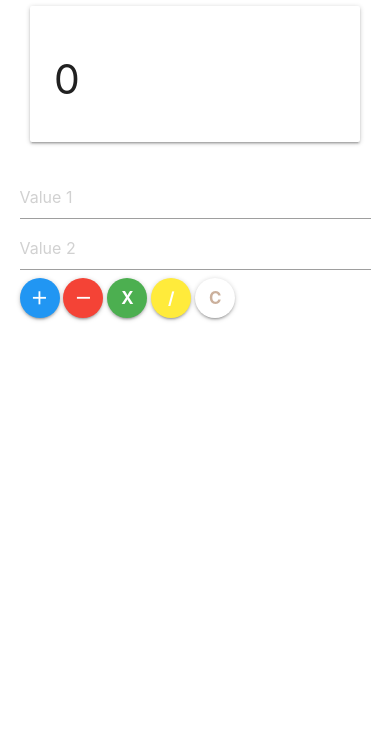
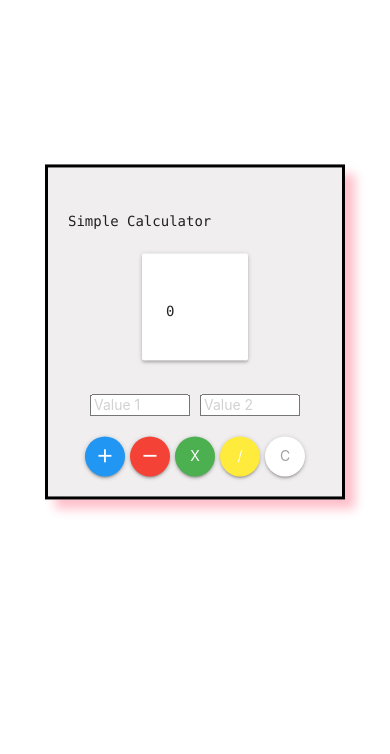
Before and after one commit to ConjecturesandRefutations/Basic-Calculator, a plain HTML site: page index.html in a window 390 px wide. Shown: the part 90-844 px from the top of the page. Drawn offline with nearby package versions, Linux system fonts and the light colour scheme.

Commit message:
updated styling

```diff
--- a/index.html
+++ b/index.html
@@ -7,17 +7,7 @@
     <title>Calculator</title>
     <link rel="stylesheet" href="https://cdnjs.cloudflare.com/ajax/libs/materialize/1.0.0/css/materialize.min.css">
     <link href="https://fonts.googleapis.com/icon?family=Material+Icons" rel="stylesheet">
-    <script src="https://cdnjs.cloudflare.com/ajax/libs/materialize/1.0.0/js/materialize.min.js"></script>
-    <style type='text/css'>
-        .theme-text{
-            color: #cbb09c !important;
-        }
-        #multiply, #divide, #clear{
-            font-size: larger;
-            font-weight: bold;
-        }
-
-    </style>
+    <link rel="stylesheet" href="styles.css">
 </head>
 <body>
 
@@ -29,7 +19,7 @@
 <!-- output -->
 
 <div class="row">
-    <div class="col s12 m6 offset-m3">
+    <div class="col s6 m6 offset-s3 offset-m3">
       <div class="card">
         <div class="card-content">
           <h3 id="output">0</h3>
@@ -40,15 +30,19 @@
 
 
 <!-- inputs -->
-<input type="text" id="input1" placeholder="Value 1" class="input">
-<input type="text" id="input2" placeholder="Value 2" class="input">
+<div class="inputs">
+    <input type="text" id="input1" placeholder="Value 1" class="browser-default">
+    <input type="text" id="input2" placeholder="Value 2" class="browser-default">
+</div>
 
 <!-- buttons -->
+<div class="buttons">
 <button onclick="add()" class="btn-floating blue"><i class="material-icons">add</i></button>
 <button onclick="subtract()" class="btn-floating red"><i class="material-icons">remove</i></button>
 <button onclick="multiply()" class="btn-floating green" id="multiply">X</button>
 <button onclick="divide()" class="btn-floating yellow" id="divide">/</button>
 <button onclick="clearInputs()" id="clear" class="theme-text btn-floating white grey-text">C</button>
+</div>
 
 
 </div>
--- /dev/null
+++ b/styles.css
@@ -0,0 +1,68 @@
+body {
+    overflow-x: hidden !important;
+}
+
+.container{
+    position: absolute;
+    top: 50%;
+    left: 50%;
+    transform: translate(-50%, -50%);
+    font-family: Consolas, Helvetica;
+    border: 3px solid black;
+    padding: 20px;
+    background-color: rgb(240, 238, 238);
+    box-shadow: 10px 10px 10px pink;
+    width: 500px;
+ }
+
+ .inputs{
+    position: relative;
+    display: flex;
+    gap: 50px;
+    flex-direction: row;
+    justify-content: center;
+    margin-bottom: 20px;
+ }
+
+h3{
+    font-size: 2rem;
+}
+
+.buttons{
+    display: flex;
+    justify-content: center;
+    gap: 20px;
+}
+
+@media (max-width: 600px) {
+    .container {
+     width: 400px;
+    }
+    .inputs{
+        gap:20px;
+    }
+  }
+
+  @media (max-width: 450px) {
+    .container {
+     width: 300px;
+    }
+    .inputs{
+        gap:10px;
+    }
+    input{
+        max-width: 100px;
+    }
+    h3{
+        font-size: 1rem;
+    }
+    .buttons{
+        gap:5px
+    }
+  }
+
+  @media (max-width: 350px) {
+    .container {
+     width: 250px;
+    }
+  }
```
